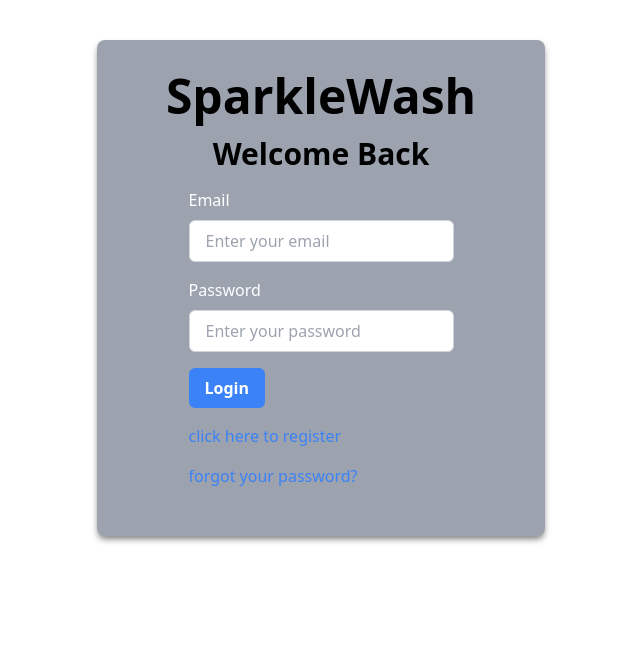
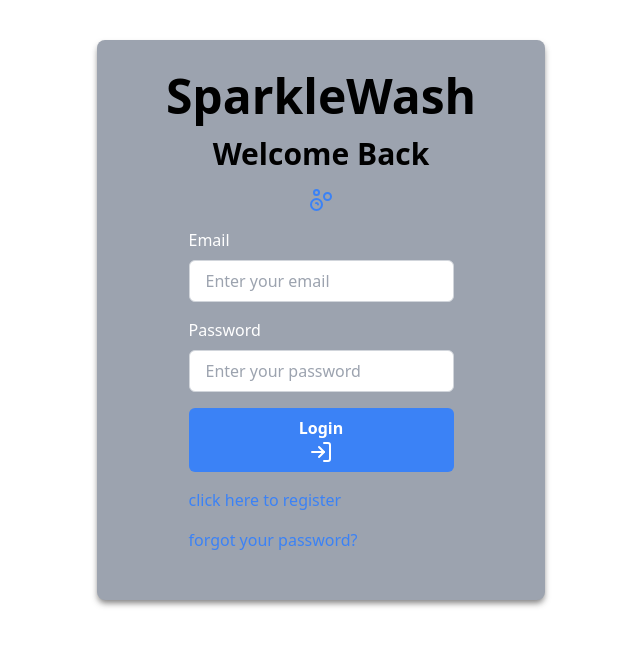
Before and after one commit to roy9html/SparkleWash, a React (Vite) app: page /login in a window 1280 px wide. Shown: the top 646 px of the page, without its empty margins (319-959 px from the left). Built offline with nearby package versions, Linux system fonts and the light colour scheme.

Commit message:
feat: added lucid icons to the pages

```diff
--- a/src/pages/Login.jsx
+++ b/src/pages/Login.jsx
@@ -2,7 +2,7 @@ import React, { useState, useEffect } from "react";
 import { useAuth } from "../context/AuthContext";
 import { useNavigate, useLocation } from "react-router-dom";
 import { toast } from "sonner";
-import { LogIn } from "lucide-react";
+import { LogIn, Bubbles} from "lucide-react";
 // import Navbar from "../components/Navbar";
 // import Footer from "../components/Footer";
 
@@ -40,6 +40,7 @@ const Login = () => {
       <div className="grid justify-items-center shadow-[0_4px_6px_-1px_rgba(41,40,40,0.6)] mx-auto px-4 py-8 rounded-lg bg-gray-400 max-w-md mt-10">
         <h1 className="text-5xl font-bold mb-4">SparkleWash</h1>
         <h1 className="text-3xl font-bold mb-4">Welcome Back</h1>
+        <Bubbles className="text-5xl font-bold mb-4 text-blue-500"  />
         <form onSubmit={handleSubmit}>
           <div className="mb-4">
             <label
@@ -78,9 +79,10 @@ const Login = () => {
           <button
             type="submit"
             disabled={loading}
-            className="grid justify-items-center bg-blue-500 hover:bg-blue-600 text-white font-bold py-2 px-4 rounded-md disabled:opacity-50"
+            className="grid justify-items-center bg-blue-500 hover:bg-blue-600 text-white font-bold py-2 px-4 rounded-md disabled:opacity-50 w-full transition-colors duration-300"
           >
             {loading ? "Logging in..." : "Login"}
+            <LogIn />
           </button>
           <h1
             className="mb-4 mt-4 text-blue-500 hover:text-blue-700 cursor-pointer"
--- a/src/pages/Register.jsx
+++ b/src/pages/Register.jsx
@@ -1,7 +1,8 @@
 import React, {useState} from "react";
 import { useAuth } from "../context/AuthContext";
 import { useNavigate } from "react-router-dom";
-import { toast } from "sonner";
+import { toast} from "sonner";
+import { Bubbles} from "lucide-react";
 
 const Register = () => {
   const { register } = useAuth();
@@ -29,6 +30,7 @@ const Register = () => {
     <div className="grid justify-items-center shadow-[0_4px_6px_-1px_rgba(41,40,40,0.6)] mx-auto px-4 py-8 rounded-lg bg-gray-400 max-w-md mt-10">
       <h1 className="text-5xl font-bold mb-4">SparkleWash</h1>
       <h1 className="text-3xl font-bold mb-4">register an account</h1>
+      <Bubbles className="text-5xl font-bold mb-4 text-blue-500"  />
       <form onSubmit={handleSubmit}>
         <div className="mb-4">
           <label htmlFor="name" className="block text-white font-medium mb-2">
--- a/src/pages/ResetPassword.jsx
+++ b/src/pages/ResetPassword.jsx
@@ -2,6 +2,7 @@ import React, { useState } from "react";
 import { useNavigate } from "react-router-dom";
 import { toast } from "sonner";
 import { useAuth } from "../context/AuthContext";
+import { Bubbles } from "lucide-react";
 
 const ResetPassword = () => {
   const { resetPassword } = useAuth();
@@ -27,6 +28,7 @@ const ResetPassword = () => {
     <div className="grid justify-items-center shadow-[0_4px_6px_-1px_rgba(41,40,40,0.6)] mx-auto px-4 py-8 rounded-lg bg-gray-400 max-w-md mt-10">
       <h1 className="text-5xl font-bold mb-4 text-black">SparkeSplash</h1>
       <h1 className="text-3xl font-bold mb-4 text-black">Reset Password</h1>
+      <Bubbles className="text-5xl font-bold mb-4 text-blue-500"  />
       <p className="text-white text-center mb-6">
         Howdy! Enter your email address and we'll send you a link to reset your password.
       </p>
```
